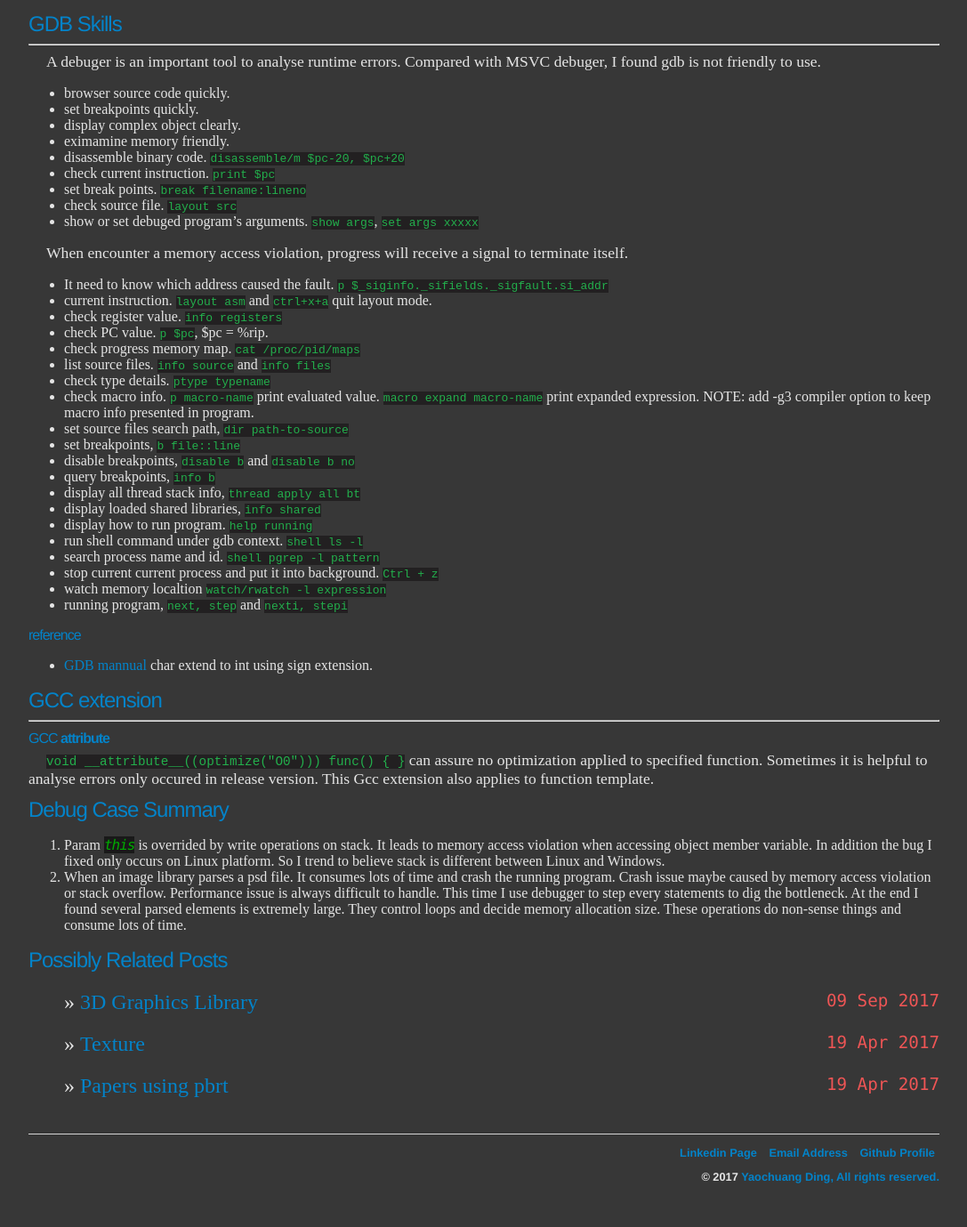
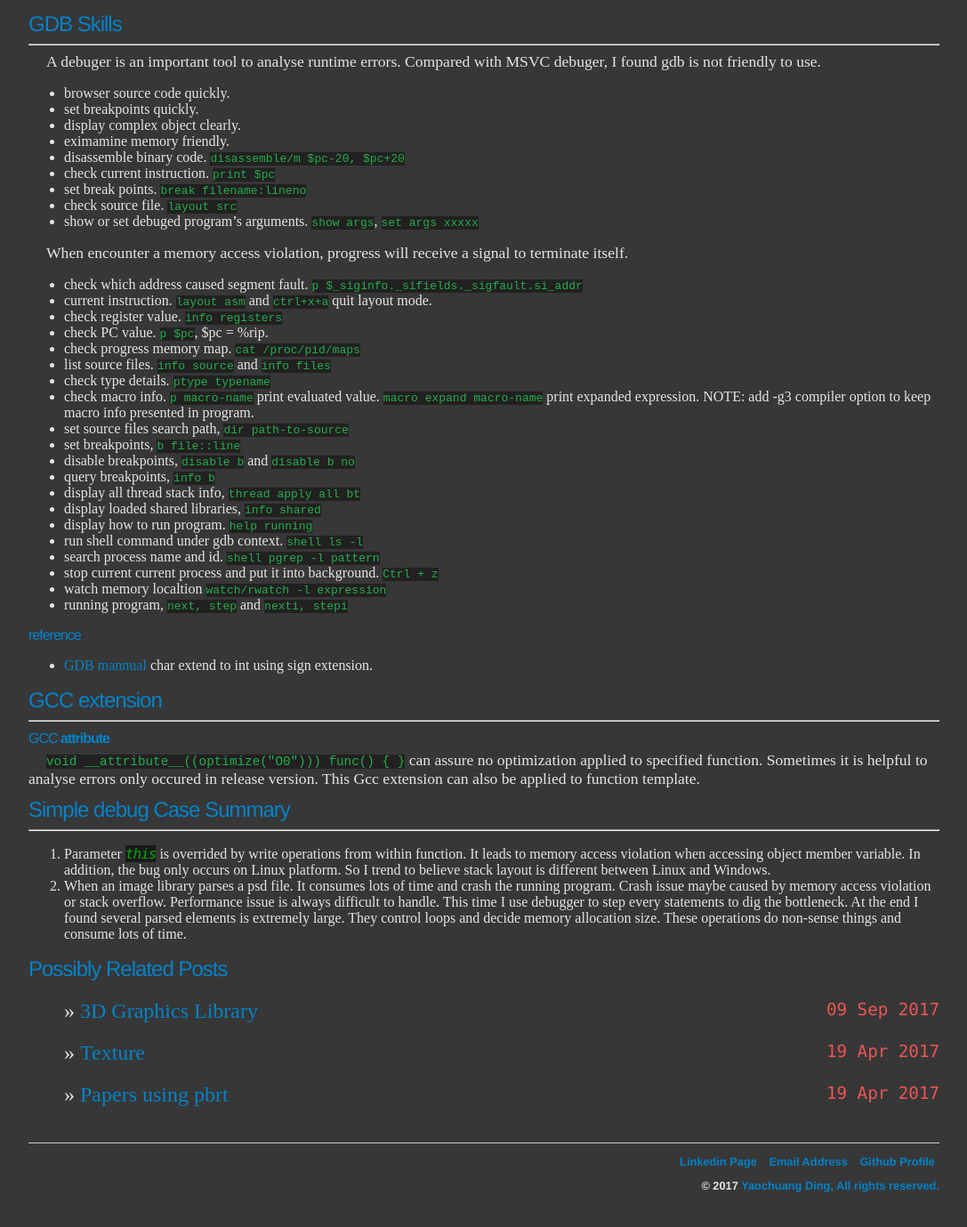
Before and after one commit to ychding11/ychding11.github.io, a Jekyll site: the page built from _posts/2015-03-12-Linux-Debug-summary.md, in a window 1280 px wide and 1400 px high, scrolled down 1539 px. Shown: the top 1379 px of the window at 89% size, without its empty margins (96-1183 px from the left). Built offline with Jekyll 4.4.1, drawn with Linux system fonts in a browser that asks for light colours.

Commit message:
refine contents of debug summary.

```diff
--- a/_posts/2015-03-12-Linux-Debug-summary.md
+++ b/_posts/2015-03-12-Linux-Debug-summary.md
@@ -110,17 +110,15 @@
 When encounter a memory access violation, progress will receive a signal to
 terminate itself.
 
-+ It need to know which address caused the fault. `p $_siginfo._sifields._sigfault.si_addr`
++ check which address caused segment fault. `p $_siginfo._sifields._sigfault.si_addr`
 + current instruction. `layout asm` and `ctrl+x+a` quit layout mode.
 + check register value. `info registers`
 + check PC value. `p $pc`, $pc = %rip.
 + check progress memory map. `cat /proc/pid/maps`
 + list source files. `info source` and `info files`
 + check type details. `ptype typename`
-+ check macro info. `p macro-name` print evaluated value.
-  `macro expand macro-name` print expanded expression.
-  NOTE: add -g3 compiler option to keep macro info presented
-  in program.
++ check macro info. `p macro-name` print evaluated value. `macro expand macro-name` print expanded expression.
+  NOTE: add -g3 compiler option to keep macro info presented in program.
 + set source files search path, `dir path-to-source`
 + set breakpoints, `b file::line`
 + disable breakpoints, `disable b` and `disable b no`
@@ -144,13 +142,13 @@
 
 `void __attribute__((optimize("O0"))) func() { }` can assure no optimization
 applied to specified function. Sometimes it is helpful to analyse errors only
-occured in release version. This Gcc extension also applies to function template.
+occured in release version. This Gcc extension can also be applied to function template.
 
-## Debug Case Summary
+## Simple debug Case Summary
+---
 
-1. Param *this* is overrided by write operations on stack. It leads to memory
-   access violation when accessing object member variable. In addition the
-   bug I fixed only occurs on Linux platform. So I trend to believe stack is
+1. Parameter *this* is overrided by write operations from within function. It leads to memory
+   access violation when accessing object member variable. In addition, the bug only occurs on Linux platform. So I trend to believe stack layout is
    different between Linux and Windows.
 2. When an image library parses a psd file. It consumes lots of time and crash
    the running program. Crash issue maybe caused by memory access violation or
```
